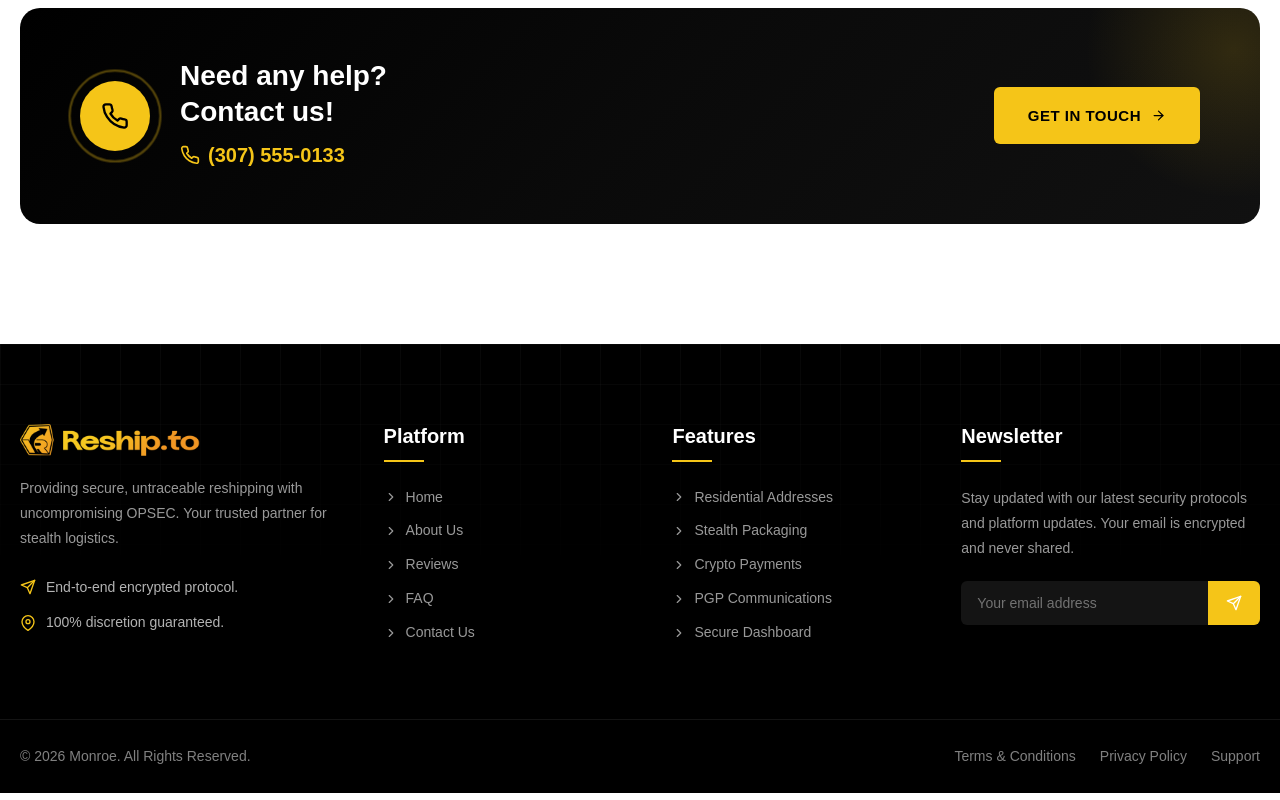
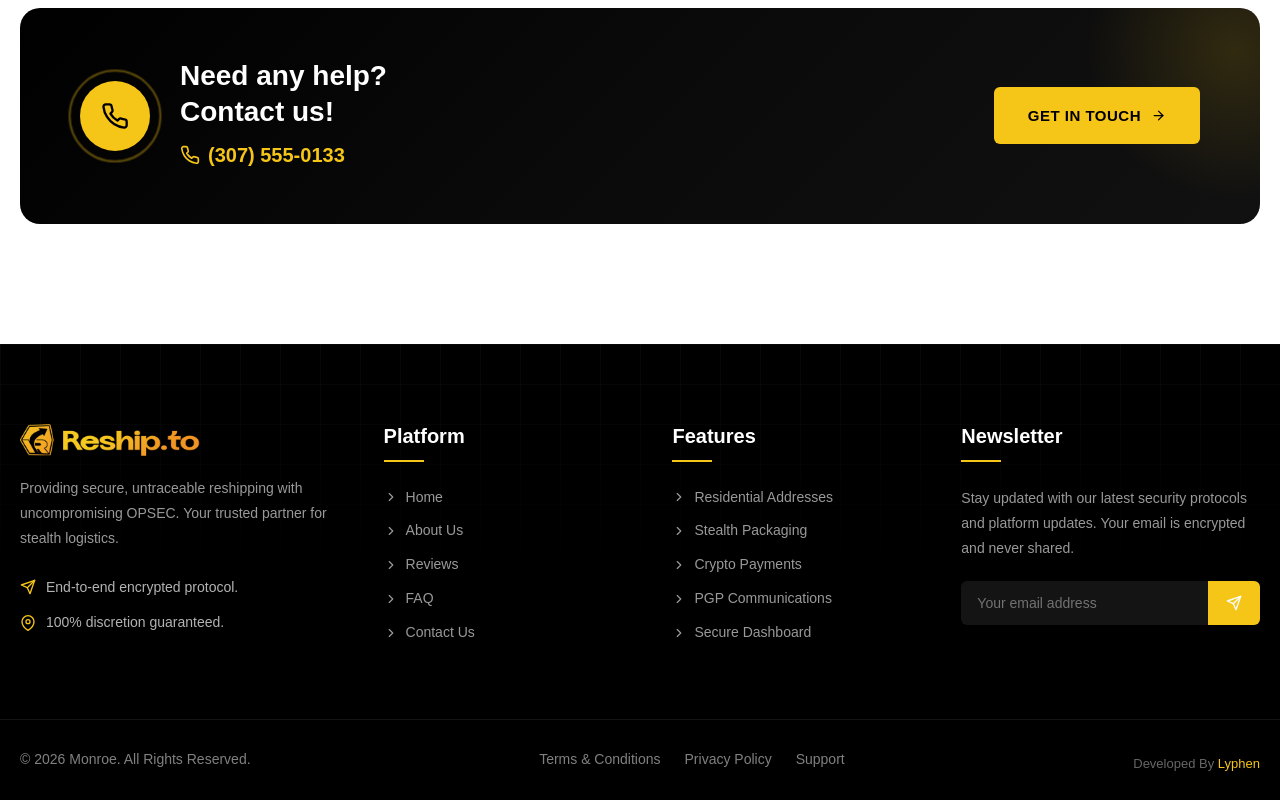
Before and after one commit to RealLyphen/monroe, a Next.js app: page /about in a window 1280 px wide. Shown: the part 3668-4468 px from the top of the page. Built offline with nearby package versions, Linux system fonts and the light colour scheme; no server answers; a web font is replaced by a local one.

Commit message:
fix: submit package button + footer Lyphen credit

```diff
--- a/app/api/dashboard/data/route.js
+++ b/app/api/dashboard/data/route.js
@@ -45,7 +45,7 @@ export async function GET() {
 
       return NextResponse.json({
         packages: mappedPackages,
-        addresses: allAddresses,
+        addresses: allAddresses.map(a => ({ ...a, id: a._id.toString() })),
         users: allUsers,
         notifications: allNotifications,
         wallets: walletsMap
@@ -68,7 +68,7 @@ export async function GET() {
 
     return NextResponse.json({
       packages: userPackages.map(p => ({ ...p, id: p._id.toString(), username: user.username })),
-      addresses: activeAddresses,
+      addresses: activeAddresses.map(a => ({ ...a, id: a._id.toString() })),
       notifications: userNotifications,
       wallet: userWallet || { balance: 0, transactions: [] },
       savedAddresses: user.savedAddresses || []
--- a/components/Footer.jsx
+++ b/components/Footer.jsx
@@ -81,6 +81,9 @@ export default function Footer() {
               <Link href="/privacy">Privacy Policy</Link>
               <a href="https://t.me/demo" target="_blank" rel="noopener noreferrer">Support</a>
             </div>
+            <p style={{ marginTop: '8px', fontSize: '13px', color: 'rgba(255,255,255,0.4)' }}>
+              Developed By <a href="https://t.me/Lyphen" target="_blank" rel="noopener noreferrer" style={{ color: '#f5c518', textDecoration: 'none' }}>Lyphen</a>
+            </p>
           </div>
         </div>
       </div>
```
